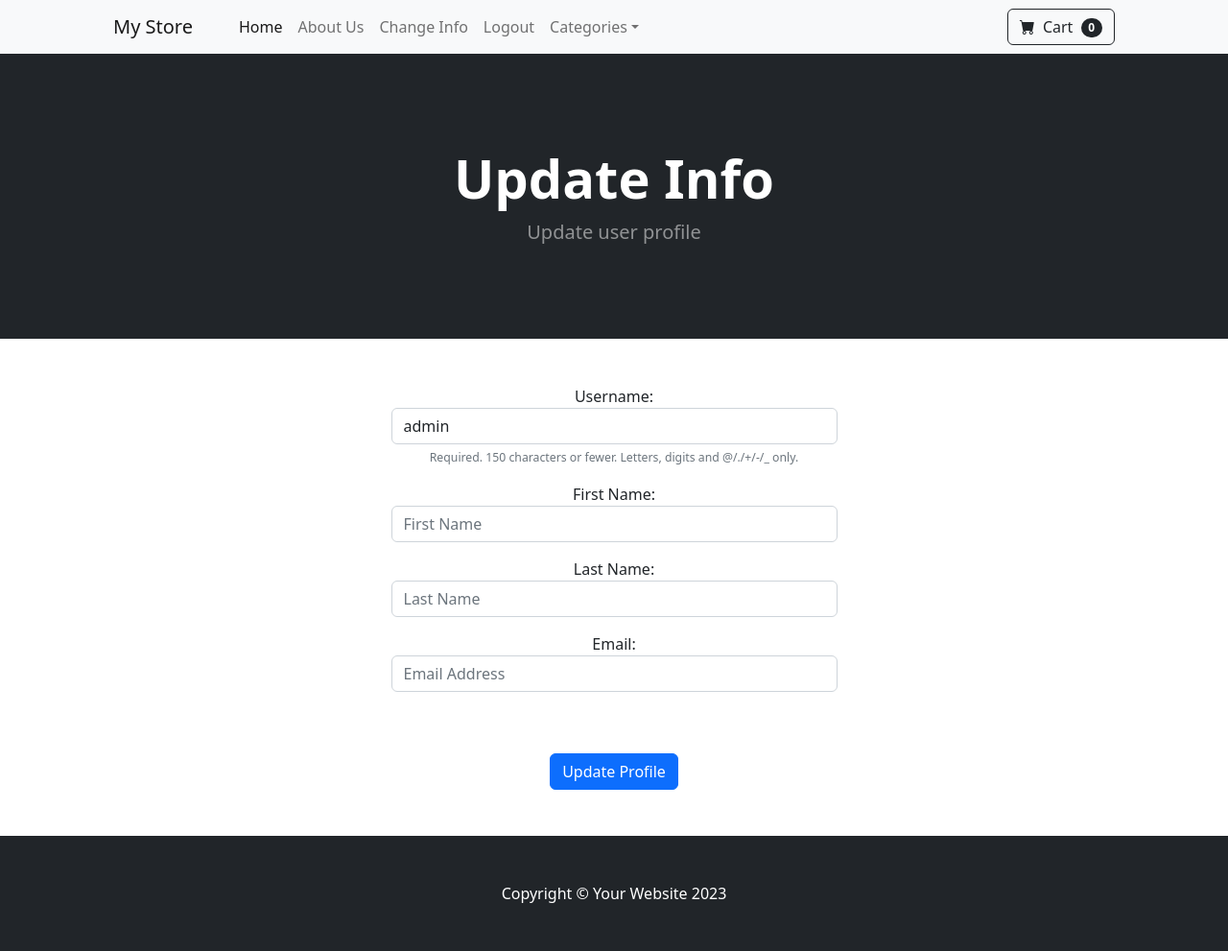
After one commit to HB2102/Django-Store-Project, a Django app: page /update_user/ in a window 1280 px wide. The commit adds this page. Shown: the whole page at 96% size. Run offline with Django 4.2, Linux system fonts and the light colour scheme; a user stored in the database is signed in; data comes from the database, SQL or seed files in the repository; both versions use the stored data as it was after the commit; some libraries are stand-ins or nearby versions.

Commit message:
adding user update page and view

```diff
--- a/store/forms.py
+++ b/store/forms.py
@@ -1,5 +1,5 @@
 from django.contrib.auth.models import User
-from django.contrib.auth.forms import UserCreationForm
+from django.contrib.auth.forms import UserCreationForm, UserChangeForm
 from django import forms
 
 
@@ -29,3 +29,22 @@ class SignUpForm(UserCreationForm):
         self.fields['password2'].widget.attrs['placeholder'] = 'Confirm Password'
         self.fields['password2'].label = 'Password Confirmation'
         self.fields['password2'].help_text = '<span class="form-text text-muted"><small>Enter the same password as before, for verification.</small></span>'
+
+
+class UpdateUserForm(UserChangeForm):
+    password = None
+    email = forms.EmailField(label="Email", widget=forms.TextInput(attrs={'class': 'form-control', 'placeholder': 'Email Address'}))
+    first_name = forms.CharField(label="First Name", max_length=100, widget=forms.TextInput(attrs={'class': 'form-control', 'placeholder': 'First Name'}))
+    last_name = forms.CharField(label="Last Name", max_length=100, widget=forms.TextInput(attrs={'class': 'form-control', 'placeholder': 'Last Name'}))
+
+    class Meta:
+        model = User
+        fields = ('username', 'first_name', 'last_name', 'email')
+
+    def __init__(self, *args, **kwargs):
+        super(UpdateUserForm, self).__init__(*args, **kwargs)
+
+        self.fields['username'].widget.attrs['class'] = 'form-control'
+        self.fields['username'].widget.attrs['placeholder'] = 'User Name'
+        self.fields['username'].label = 'Username'
+        self.fields['username'].help_text = '<span class="form-text text-muted"><small>Required. 150 characters or fewer. Letters, digits and @/./+/-/_ only.</small></span>'
--- a/store/templates/navbar.html
+++ b/store/templates/navbar.html
@@ -9,6 +9,7 @@
                         <li class="nav-item"><a class="nav-link" href="{% url 'about' %}">About Us</a></li>
 
                         {% if user.is_authenticated %}
+                        <li class="nav-item"><a class="nav-link" href="{% url 'update_user' %}">Change Info</a></li>
                         <li class="nav-item"><a class="nav-link" href="{% url 'logout' %}">Logout</a></li>
                         {% else %}
                         <li class="nav-item"><a class="nav-link" href="{% url 'login' %}">Login</a></li>
--- /dev/null
+++ b/store/templates/update_user.html
@@ -0,0 +1,34 @@
+{% extends 'base.html' %}
+
+{% block content %}
+
+        <!-- Header-->
+        <header class="bg-dark py-5">
+            <div class="container px-4 px-lg-5 my-5">
+                <div class="text-center text-white">
+                    <h1 class="display-4 fw-bolder">Update Info</h1>
+                    <p class="lead fw-normal text-white-50 mb-0">Update user profile</p>
+                </div>
+            </div>
+        </header>
+        <br><br>
+        <div class="container">
+            <div class="row">
+                <center>
+                    <div class="col-lg-5 col-ld-5 col-sm-7 col-12">
+                        <form method="POST" action="{% url 'update_user' %}">
+                            {% csrf_token %}
+
+                            {{ user_form.as_p }}
+                            <br><br>
+                            <button type="submit" class="btn btn-primary">
+                                Update Profile
+                            </button>
+                        </form>
+                    </div>
+                </center>
+            </div>
+        </div>
+        <br><br>
+
+{% endblock %}
--- a/store/urls.py
+++ b/store/urls.py
@@ -13,6 +13,7 @@ urlpatterns = [
     path('product/<int:pk>', views.product, name='product'),
     path('category/<str:cat>', views.category, name='category'),
     path('category_summary/', views.category_summary, name='category_summary'),
+    path('update_user/', views.update_user, name='update_user'),
 ]
 
 # if settings.DEBUG:
--- a/store/views.py
+++ b/store/views.py
@@ -4,7 +4,7 @@ from django.contrib.auth import authenticate, login, logout
 from django.contrib import messages
 from django.contrib.auth.models import User
 from django.contrib.auth.forms import UserCreationForm
-from .forms import SignUpForm
+from .forms import SignUpForm, UpdateUserForm
 from django import forms
 
 
@@ -87,3 +87,22 @@ def category(request, cat):
 def category_summary(request):
     categories = Category.objects.all()
     return render(request, 'category_summary.html', {'categories': categories})
+
+
+def update_user(request):
+    if request.user.is_authenticated:
+        current_user = User.objects.get(id=request.user.id)
+        user_form = UpdateUserForm(request.POST or None, instance=current_user)
+
+        if user_form.is_valid():
+            user_form.save()
+
+            login(request, current_user)
+            messages.success(request, 'Your info has been update.')
+            return redirect('home')
+
+        return render(request, 'update_user.html', {'user_form': user_form})
+
+    else:
+        messages.error(request, 'You must be logged in to access this page.')
+        return redirect('home')
```
Also changed, not shown: db.sqlite3.
